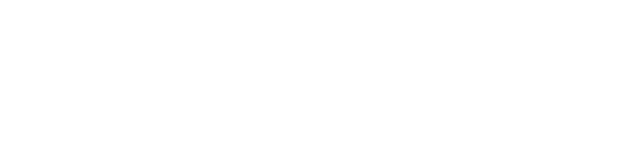
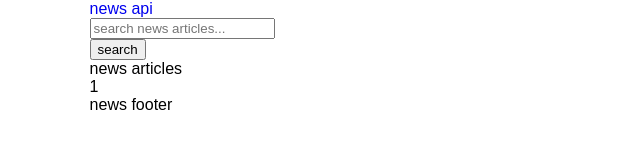
Before and after one commit to katiullahaxioned/js_task_news_api_1, a plain HTML site: page index.html in a window 1280 px wide. Shown: the whole page, without its empty margins (0-640 px from the left). Drawn offline with Linux system fonts and the light colour scheme.

Commit message:
initial structure defined

```diff
--- a/index.html
+++ b/index.html
@@ -1,71 +1,64 @@
 <!doctype html>
-
-<!-- If multi-language site, reconsider usage of html lang declaration here. -->
 <html lang="en">
-
 <head>
-
   <meta charset="utf-8">
-
-  <title>Client</title>
-
-  <!-- 120 word description for SEO purposes goes here. Note: Usage of lang tag. -->
-  <!-- <meta name="description" lang="en" content=""> -->
-
-  <!-- Keywords to help with SEO go here. Note: Usage of lang tag.  -->
-  <!-- <meta name="keywords" lang="en" content=""> -->
-
-  <!-- View-port Basics: http://mzl.la/VYREaP -->
-  <!-- This meta tag is used for mobile device to display the page without any zooming,
-       so how much the device is able to fit on the screen is what's shown initially.
-       Remove comments from this tag, when you want to apply media queries to the website. -->
-  <!-- <meta name="viewport" content="width=device-width, initial-scale=1, maximum-scale=1"> -->
-
-  <!-- To adhear no-cache for Chrome -->
-<!--   <meta http-equiv="cache-control" content="no-store, no-cache, must-revalidate" />
-  <meta http-equiv="Pragma" content="no-store, no-cache" />
-  <meta http-equiv="Expires" content="0" /> -->
-
-  <!-- Place favicon.ico in the root directory: mathiasbynens.be/notes/touch-icons -->
+  <title>News API</title>
+  <meta name="viewport" content="width=device-width, initial-scale=1, maximum-scale=1">
   <link rel="shortcut icon" href="favicon.ico" />
-
   <!--font-awesome link for icons-->
   <link rel="stylesheet" href="https://cdnjs.cloudflare.com/ajax/libs/font-awesome/4.7.0/css/font-awesome.min.css">
-
   <!-- Default style-sheet is for 'media' type screen (color computer display).  -->
   <link rel="stylesheet" media="screen" href="assets/css/style.css" >
-
-  <!-- html5shiv aka html5 shim. Supporting HTML5 and CSS for IE browsers less than IE9. -->
-  <!--[if lt IE 9]>
-  <script src="http://html5shiv.googlecode.com/svn/trunk/html5.js"></script>
-  <![endif]-->
-
 </head>
-
 <body>
   <!--container start-->
   <div class="container">
     <!--header section start-->
     <header>
-
+      <div class="wrapper">
+        <h1 class="logo">
+          <a href="index.html" title="NEWS API">news api</a>
+        </h1>
+        <form action="#FIXME" method="get" class="header-form">
+          <div class="input-group">
+            <input type="text" name="newsSearch" placeholder="search news articles..." autocomplete="off">
+          </div>
+          <div class="input-control">
+            <input type="submit" value="search">
+          </div>
+        </form>
+      </div>
     </header>
     <!--header section end-->
     <!--main section start-->
     <main>
-
+      <!-- articles section start -->
+      <div class="articles">
+        <div class="wrapper">
+          <span>news articles</span>
+        </div>
+      </div>
+      <!-- articles section end -->
+      <!-- articles control section start -->
+      <div class="articles-control">
+        <div class="wrapper">
+          <div class="control-box">
+            <span class="control">1</span>
+          </div>
+        </div>
+      </div>
+      <!-- articles control section end -->
     </main>
     <!--main section end-->
-
     <!--footer section start-->
     <footer>
-
+      <div class="wrapper">
+        <h3>news footer</h3>
+      </div>
     </footer>
     <!--footer section end-->
-
   </div>
   <!--container end-->
-
-<!-- <script src="js/vendors/jquery-1.8.3.min.js"></script>
-<script src="assets/js/script.js"></script> -->
+<script src="assets/js/script.js"></script>
 </body>
 </html>
```
